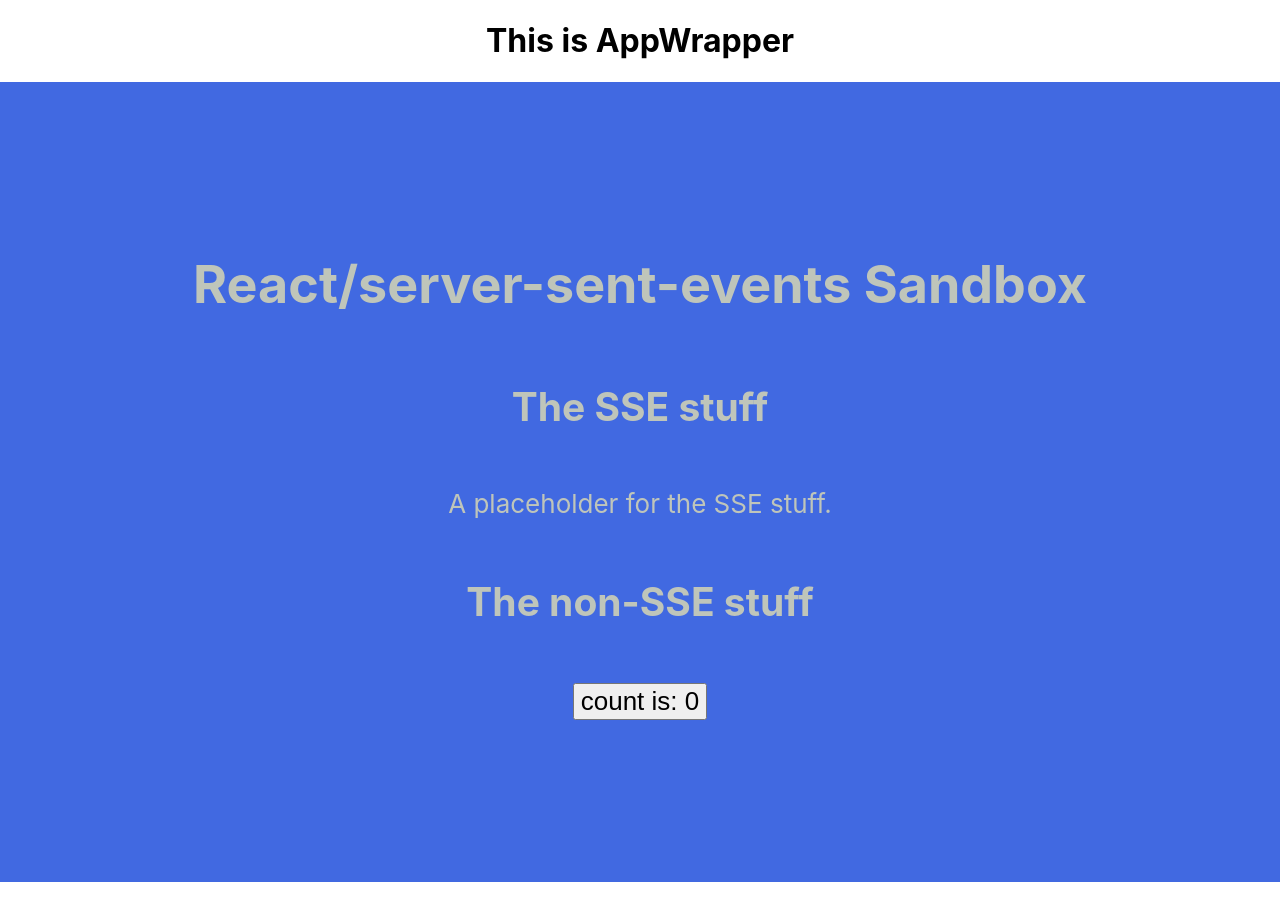
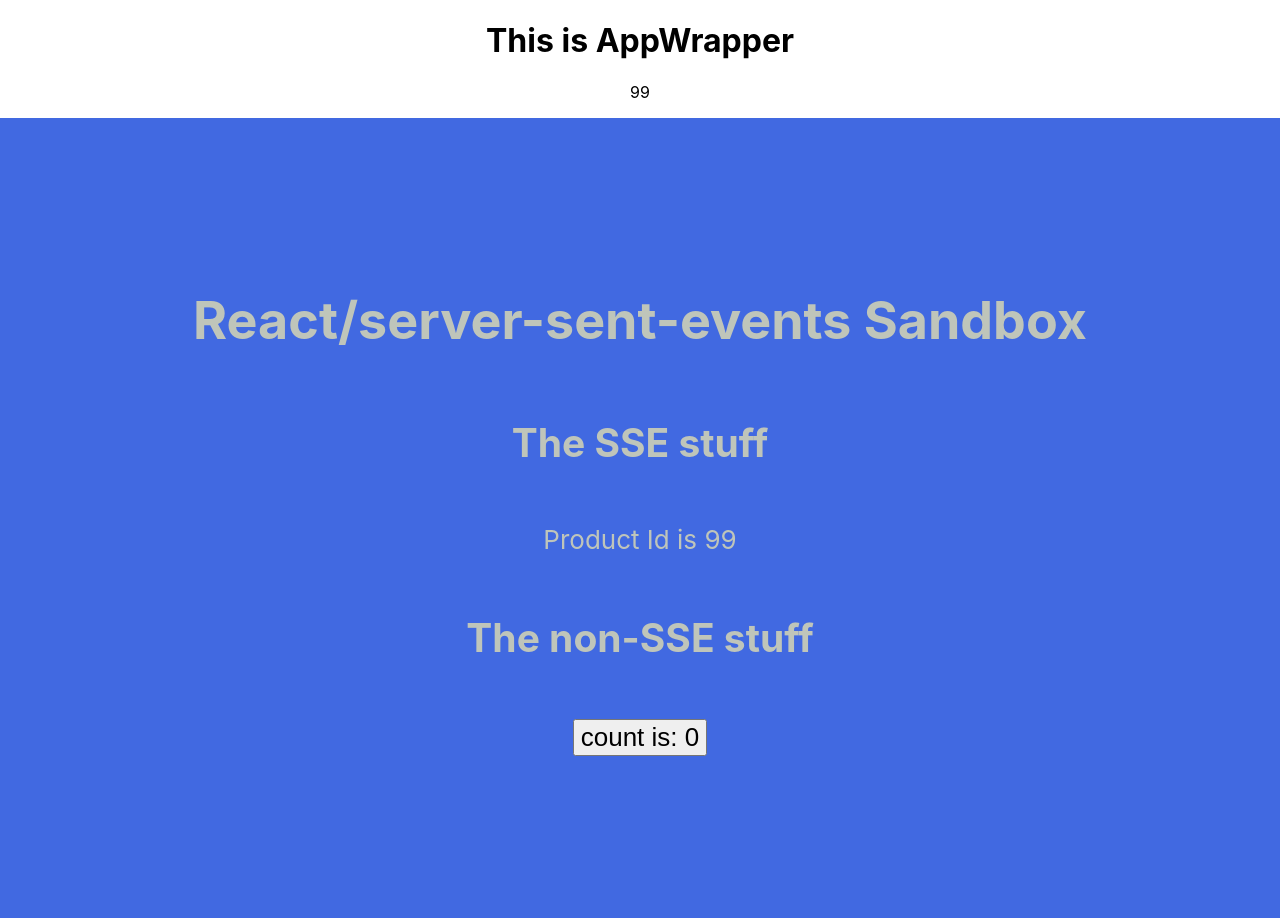
Before and after one commit to shearichard/react-sse-sandbox, a React (Vite) app: page / in a window 1280 px wide. Before the commit the page ends 882 px from the top, so only its background shows below. Built offline with nearby package versions, Linux system fonts and the light colour scheme; no server answers.

Commit message:
This version is now able to receive the server sent event within AppWrapper and make use of it within App

```diff
--- a/src/App.jsx
+++ b/src/App.jsx
@@ -5,15 +5,16 @@ import AppWrapper from './AppWrapper.jsx'
 
 function App() {
   const [count, setCount] = useState(0)
+  const [productId, setProductId] = useState("99")
 
   return (
     <div className="App">
-      <AppWrapper>
+      <AppWrapper productId={productId} setProductId={setProductId}>
       <header className="App-header">
         <h1>React/server-sent-events Sandbox</h1>
         <h2>The SSE stuff</h2>
         <p>
-            A placeholder for the SSE stuff.
+            Product Id is {productId}
         </p>
         <h2>The non-SSE stuff</h2>
         <p>
--- a/src/AppWrapper.jsx
+++ b/src/AppWrapper.jsx
@@ -39,12 +39,14 @@ class AppWrapper extends React.Component {
 	}
     processProductRequest(productRequest) {
         console.log("updateState is triggered")
+        this.props.setProductId(productRequest.product_code)
     }
     //--------------------------------------------------------------------
 	render() {
 		return (
 			<>
 			<h1>This is AppWrapper</h1>
+            <p>{this.props.productId}</p>
 			<div>
 				{this.props.children}
 			</div>
```
